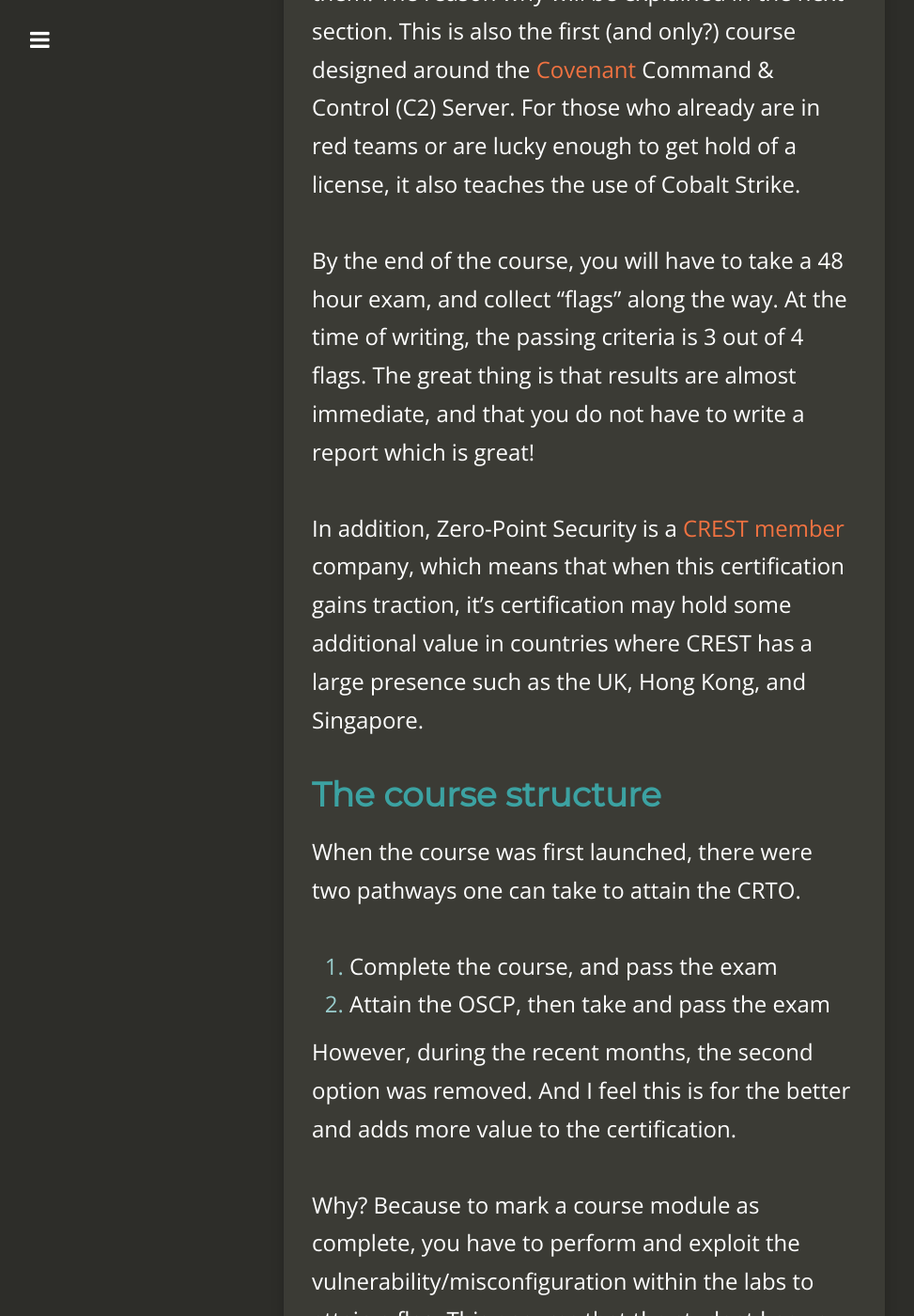
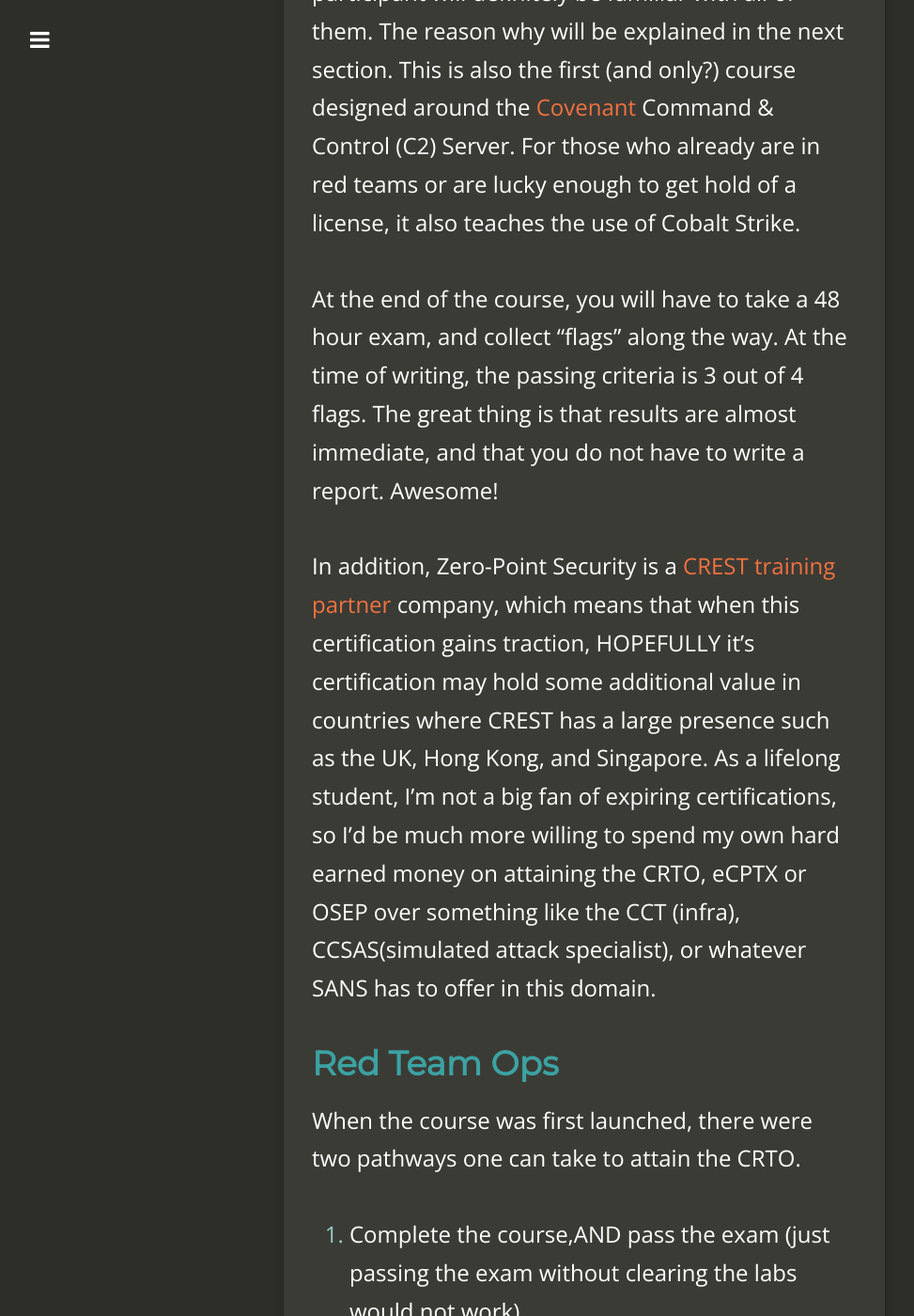
Before and after one commit to Dreamscent/Dreamscent.github.io, a Jekyll site: the page built from _posts/2021-04-01-Certified-Red-Team-Operator-Review.md, in a window 1280 px wide and 1400 px high, scrolled down 3222 px. Shown: the whole window at 94% size, without its empty margins (18-991 px from the left). Built offline with Jekyll 4.4.1, drawn with Linux system fonts in a browser that asks for light colours; nearby versions of some CDN libraries; some of the changed text lies outside the part shown.

Commit message:
Update 2021-04-01-Certified-Red-Team-Operator-Review.md

```diff
--- a/_posts/2021-04-01-Certified-Red-Team-Operator-Review.md
+++ b/_posts/2021-04-01-Certified-Red-Team-Operator-Review.md
@@ -1,10 +1,10 @@
 ---
 layout:     post
-title:      "Certified Red Team Operator Course Review"
-date:       2021-04-01 23:23:23
+title:      "Red Team Ops Course Review"
+date:       2021-04-02 23:23:23
 author:     J
 summary:    Well that was fun
-categories: "Active Directory"
+categories: RedTeaming
 thumbnail:  graduation-cap
 tags:
  - Red Team
@@ -17,7 +17,7 @@
 
 
 
-DISCLAIMER: This post is fresh out the oven and is subject to changes in the coming days. You know, sometimes you're on the toilet and think "oh hey I forgot to write about something".
+DISCLAIMER: This post is fresh out of the oven and is subject to changes in the coming days. You know, sometimes you're on the toilet and think "oh hey I forgot to write about something".
 
 
 
@@ -25,7 +25,7 @@
 
 
 
-As some may know, I recently completed the **Certified Red Team Operator** course by [Zero-Point Security][1]. This is my first foray into the Active Directory exploitation realm and what an experience it has been.
+As some may know, I recently completed the **Red Team Ops** course by [Zero-Point Security][1]. This is my first foray into the Active Directory exploitation realm and what an experience it has been.
 
 
 
@@ -33,7 +33,7 @@
 
 
 
-The [Certified Red Team Operator][1] is a fairly new course by Daniel "RastaMouse" Duggan. the same person who created the monster challenge that is Rastalabs. If you have done the OSCP or similar certifications, you may also know him as the author of the Windows enumeration tools *Sherlock* and *Watson*.
+The [Red Team Ops][1] is a fairly new course by Daniel "RastaMouse" Duggan, released somewhere in the second half of 2020. the same person who created the monster challenge that is Rastalabs. If you have done the OSCP or similar certifications, you may also know him as the author of the Windows enumeration tools *Sherlock* and *Watson*. Completion of the course and passing the exam earns you the **Certified Red Team Operator (CRTO)** badge.
 
 
 
@@ -71,17 +71,17 @@
 
 
 
-By the end of the course, you will have to take a 48 hour exam, and collect "flags" along the way. At the time of writing, the passing criteria is 3 out of 4 flags. The great thing is that results are almost immediate, and that you do not have to write a report which is great!
+At the end of the course, you will have to take a 48 hour exam, and collect "flags" along the way. At the time of writing, the passing criteria is 3 out of 4 flags. The great thing is that results are almost immediate, and that you do not have to write a report. Awesome!
 
 
 
-In addition, Zero-Point Security is a [CREST member][4] company, which means that when this certification gains traction, it's certification may hold some additional value in countries where CREST has a large presence such as the UK, Hong Kong, and Singapore.
+In addition, Zero-Point Security is a [CREST training partner][4] company, which means that when this certification gains traction, HOPEFULLY it's certification may hold some additional value in countries where CREST has a large presence such as the UK, Hong Kong, and Singapore.  As a lifelong student, I'm not a big fan of expiring certifications, so I'd be much more willing to spend my own hard earned money on attaining the CRTO, eCPTX or OSEP over something like the CCT (infra), CCSAS(simulated attack specialist), or whatever SANS has to offer in this domain.
 
 
 
 
 
-## The course structure
+## Red Team Ops
 
 
 
@@ -89,8 +89,8 @@
 
 
 
-1. Complete the course, and pass the exam
-2. Attain the OSCP, then take and pass the exam
+1. Complete the course,AND pass the exam (just passing the exam without clearing the labs would not work)
+2. Attain the OSCP, then take and pass the exam (discontinued)
 
 
 
@@ -103,8 +103,6 @@
 
 
 Let's put this into perspective. For example, imagine there is a competitor **ABC**. They give you some training materials with 10 modules, and an exam that tests only 3-5 of the attacks. A student can theoretically not understand half the things taught at all, yet still be able to pass the exam and be certified. This would make me question the capabilities of someone with **ABC**'s cert. That's why I think the removal of the second option was a good move that adds more value to the certification.
-
-
 
 
 
@@ -136,7 +134,7 @@
 
 
 
-## The competitors
+## The Competitors
 
 
 
@@ -189,7 +187,7 @@
 
 
 
-This is the grand daddy, the only certification course rated as *hard* based on the above review(gosh he has done everything). On top of active directory exploitation, this is VERY defense evasion heavy, which is great because in a real Red Teaming engagement, you must be able to perform your activities without being caught by various blue team tools and software.
+This is the grand daddy, the only certification course rated as *hard* based on the above review(gosh he has done everything). On top of active directory exploitation, this appears to be VERY defense evasion heavy, which is great because in a real Red Teaming engagement, you must be able to perform your activities without being caught by various blue team tools and software.
 
 
 
@@ -210,17 +208,17 @@
 
 ---
 
-## The good and bad
+## The summary
 
 
 
-**The good:**
+**The Good:**
 
-- Dedicated friendly and active slack channel where Daniel the man himself is there to assist
+- Dedicated friendly and active slack channel where the man himself is there to assist. When he is not around, the fellow studens are really helpful and friendly as well
 
-- Lab connection is fast and stable, load balancing
+- Lab connection is fast and stable, load balancing measures are in place to prevent overloading of students.
 
-- Lifetime access and to the latest course updates
+- Lifetime access to the latest course updates
 
 - Certification does not expire
 
@@ -230,7 +228,7 @@
 
 - Does not come with a certificate, just a badge. Zero-Point has a really nice logo so a certificate with would look pretty neat in a CV.
 
-- Covenant is still under development, where there are some instability issues and bugs, and it can cause some frustration here and there.
+- Covenant is still under development(v0.7 as of time of writing), where there are some instability issues and bugs, and it can cause some frustration here and there. There are some QOL improvements that are available to RTO students which I will not share here :)
 
 
 
@@ -255,11 +253,11 @@
 
 
 
-Once I got through, the second and third flags fell rather quickly, allowing me to get my passing score by the 30 or so hour mark(can't remember the exact time though). By then, I was tired and fairly pissed at the issues I was having(I had to reset Covenant 3 times during my exam in total because everything became unresponsive, and start from scratch to regain all my lost Grunts(which is sort of like a shell on the targets)). I knew where the last flag was, and how to get it, but Covenant decided to crap out on me again, so I called it a day.
+Once I got through, the second and third flags fell rather quickly, allowing me to get my passing score by the 30th or so hour(can't remember the exact time though). By then, I was tired and fairly pissed at the issues I was having(I had to reset Covenant 3 times during my exam in total because everything became unresponsive, and start from scratch to regain my progress. I knew where the last flag was, and how to get it, but Covenant decided to crap out on me again, so I called it a day.
 
 
 
-All in all, my total exam time was definitely much slower than most(I read that the average is below 24 hours comfortably). If not for the issues I faced, I most likely would have done it in less than 6-8 hours. Perhaps even faster if I actually completed the labs prior to the exam, as there were some things I had to learn on the spot.
+All in all, my total exam time was definitely much slower than most(I read that the average is below 24 hours comfortably). If not for the issues I faced, I believe below 10 hours was a very realistic target. Perhaps even faster if I actually completed the labs prior to the exam, as there were some things I had to learn on the spot.
 
 
 
```
